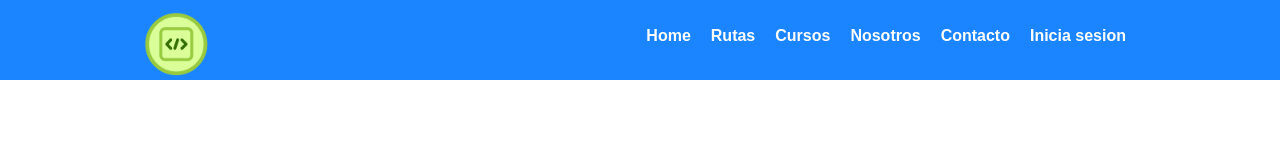
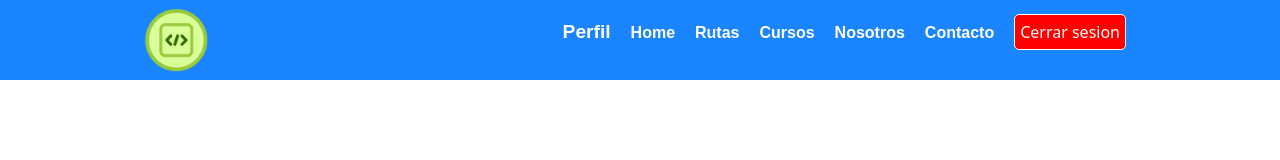
Before and after one commit to SMITH367/OnlineAcademy, a React app in the folder frontend/: page / in a window 1280 px wide. Built offline with nearby package versions, Linux system fonts and the light colour scheme.

Commit message:
header complete

```diff
--- a/frontend/src/components/Header.jsx
+++ b/frontend/src/components/Header.jsx
@@ -6,7 +6,7 @@ import icon from "./sources/icon.png";
 const Header = () => {
   const toogle = useRef();
 
-  const [active, setActive] = useState(false);
+  const [active, setActive] = useState(true);
 
   const changelog = () => {
     if (active === true) {
@@ -26,7 +26,7 @@ const Header = () => {
       <nav className="nav">
         <div>
           <Link className="logo" to="/">
-            <img src={icon} alt="" srcset="" />
+            <img src={icon} alt="" />
           </Link>
         </div>
 
@@ -36,7 +36,9 @@ const Header = () => {
         <ul ref={toogle} className="nav-menu">
           {active === true && (
             <div className="nav-menu-item">
-              <Link to={data}>Perfil</Link>{" "}
+              <Link to={data} className="profile-text">
+                Perfil
+              </Link>{" "}
             </div>
           )}
 
@@ -61,11 +63,13 @@ const Header = () => {
           </li>
           {active === true ? (
             <li className="nav-menu-item">
-              <Link to="/">Cerrar sesion</Link>
+              <button className="btn-sesion red">Cerrar sesion</button>
             </li>
           ) : (
             <li className="nav-menu-item">
-              <Link to="/">Inicia sesion</Link>
+              <Link to="/" className="btn-sesion green">
+                Inicia sesion
+              </Link>
             </li>
           )}
         </ul>
--- a/frontend/src/components/styles/header.css
+++ b/frontend/src/components/styles/header.css
@@ -13,7 +13,6 @@
 
 .logo img {
     width: 40%;
-
 }
 
 .nav {
@@ -47,7 +46,6 @@
 
 .nav-menu-item {
     margin: 0 10px;
-    line-height: 70px;
 }
 
 .nav-menu-item a:hover {
@@ -55,6 +53,14 @@
     color: rgb(192, 192, 192);
 }
 
+.red {
+    background-color: red;
+}
+
+.green {
+    background-color: rgb(19, 161, 0);
+
+}
 
 
 .toogle-init {
@@ -65,6 +71,17 @@
     display: none;
 }
 
+.profile-text {
+    font-size: 1.2em;
+}
+
+.btn-sesion {
+    border: none;
+    color: #fff;
+    padding: 5px;
+    border: solid .2px;
+    border-radius: 5px;
+}
 
 
 @media (max-width: 768px) {
@@ -94,8 +111,7 @@
     }
 
     .nav-menu-item {
-
-        margin: 0;
+        margin: 15px;
     }
 
     .toogle-init {
```
